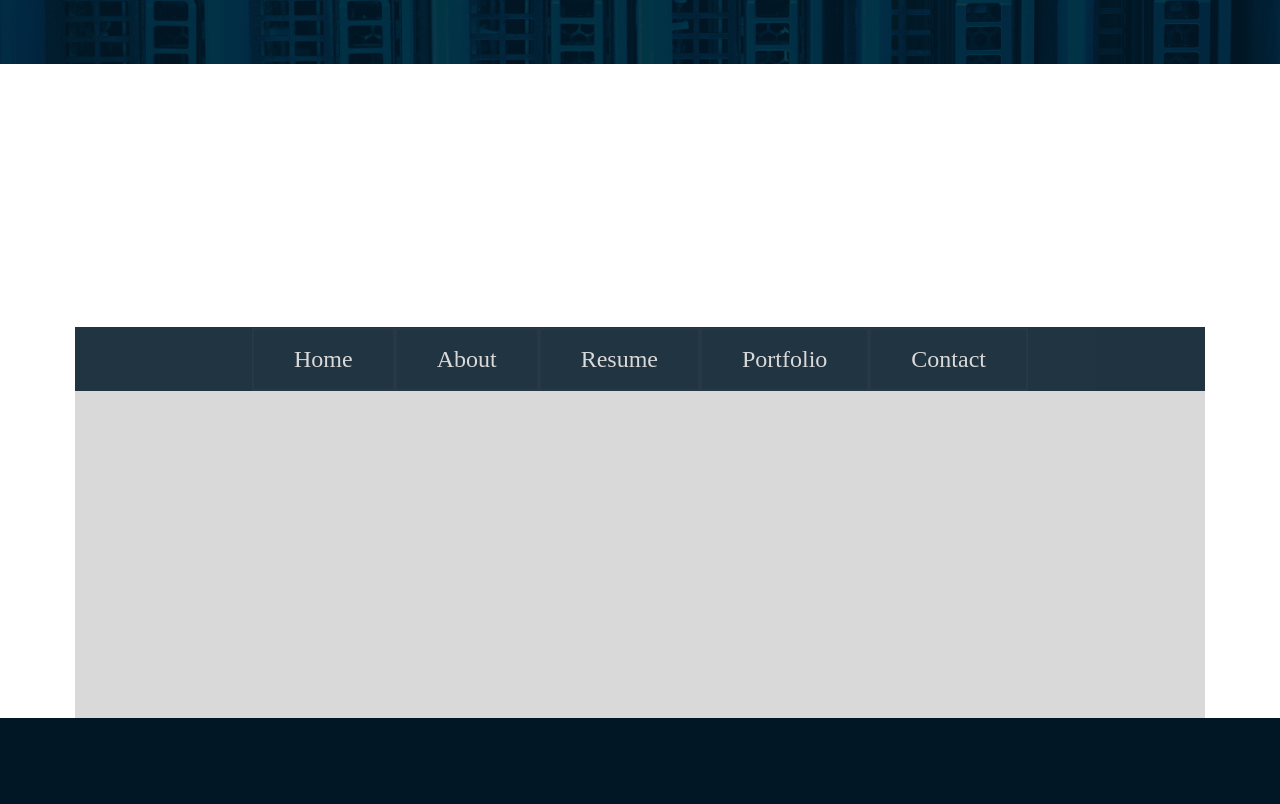
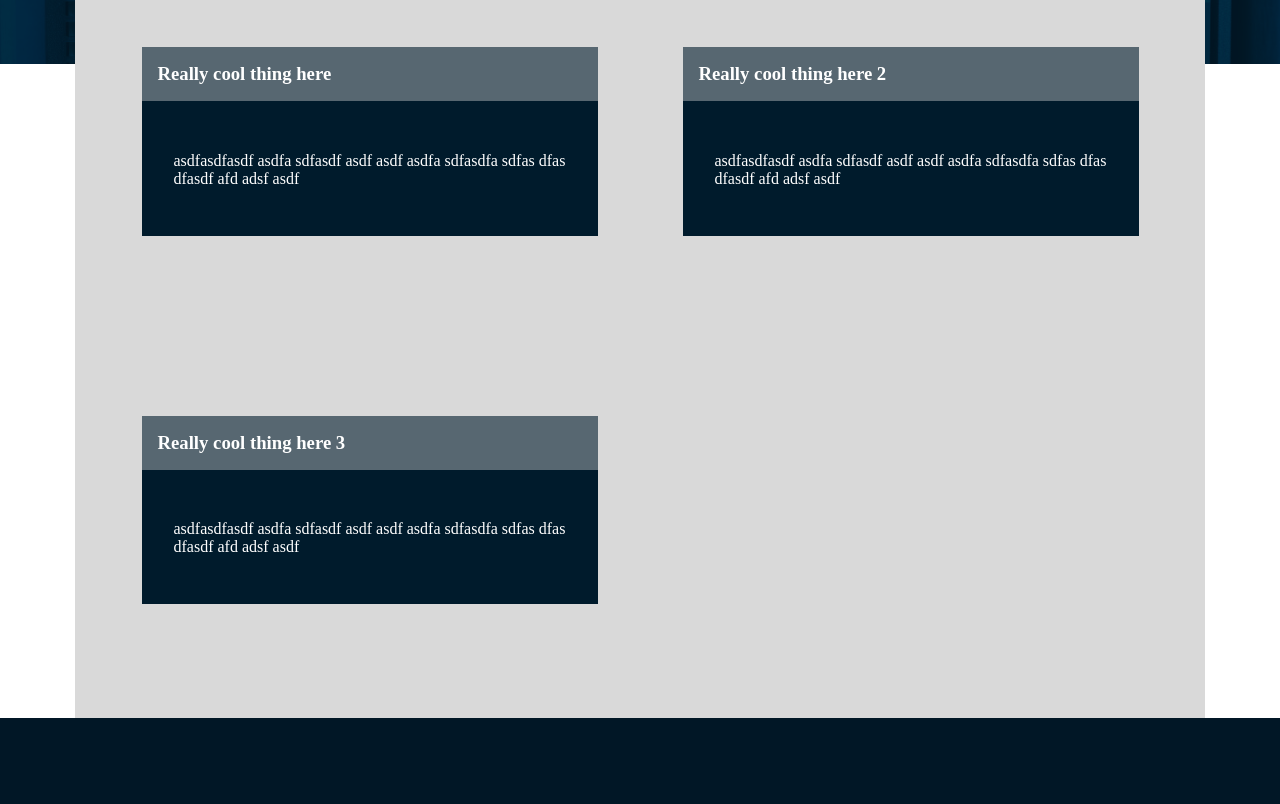
Before and after one commit to BrackenMoss/se1400, a plain HTML site: page milestone7/portfolio.html in a window 1280 px wide. Shown: the part 505-1309 px from the top of the page. Drawn offline with Linux system fonts and the light colour scheme.

Commit message:
basic formatting

```diff
--- a/milestone7/portfolio.html
+++ b/milestone7/portfolio.html
@@ -23,7 +23,30 @@
         </section>
     </nav>
     <main>
-
+        <div class="box">
+            <h3 >
+                Really cool thing here
+            </h3>
+            <p>
+                asdfasdfasdf asdfa sdfasdf asdf asdf asdfa sdfasdfa sdfas dfas dfasdf afd adsf asdf
+            </p>
+        </div>
+           <div class="box">
+            <h3 >
+                Really cool thing here 2
+            </h3>
+            <p>
+                asdfasdfasdf asdfa sdfasdf asdf asdf asdfa sdfasdfa sdfas dfas dfasdf afd adsf asdf
+            </p>
+        </div>
+           <div class="box">
+            <h3 >
+                Really cool thing here 3
+            </h3>
+            <p>
+                asdfasdfasdf asdfa sdfasdf asdf asdf asdfa sdfasdfa sdfas dfas dfasdf afd adsf asdf
+            </p>
+        </div>
     </main>
     <footer>
         <p>
```
Also changed, not shown: milestone7/about.html (+13 -1 lines), milestone7/contact.html (+1 -1 lines), milestone7/resume.html (+39 -0 lines).
